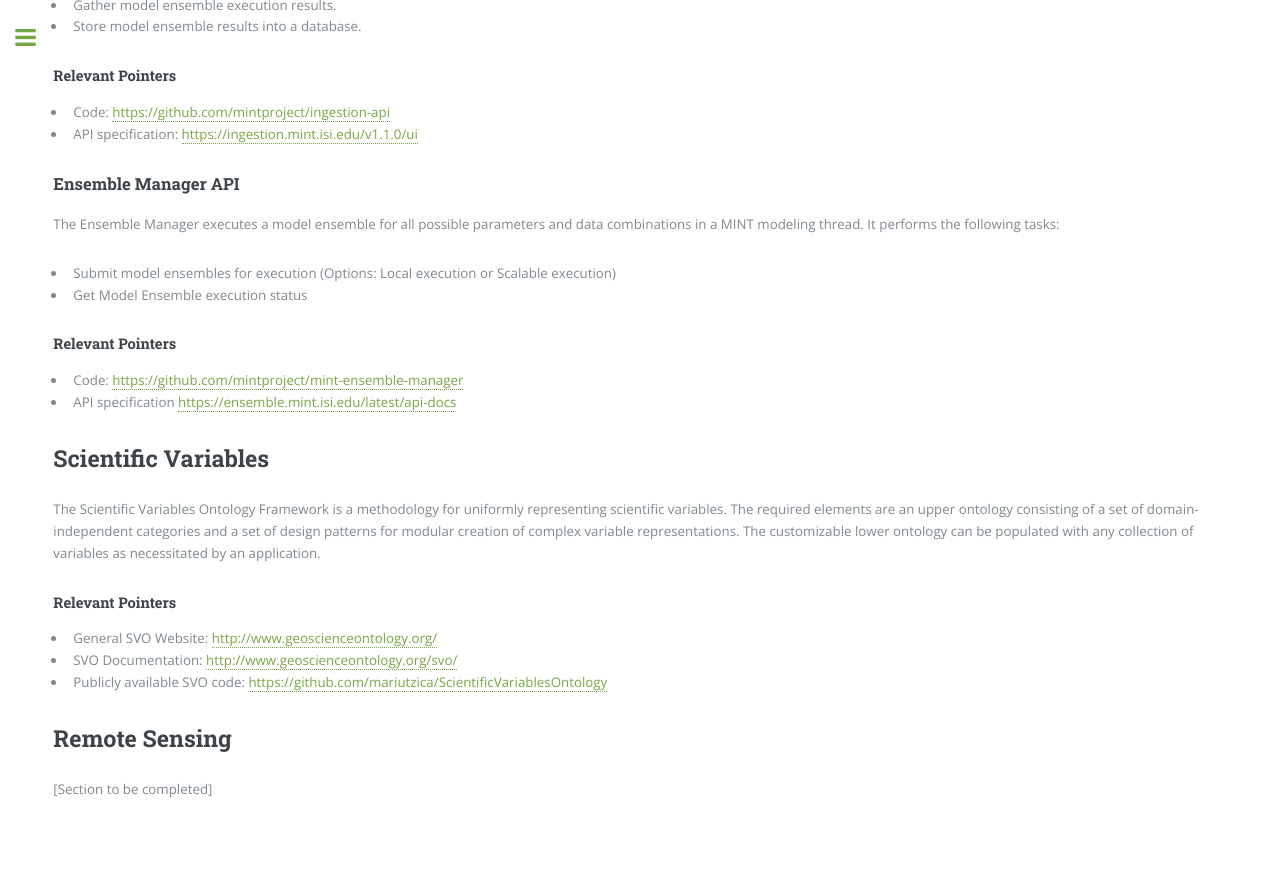
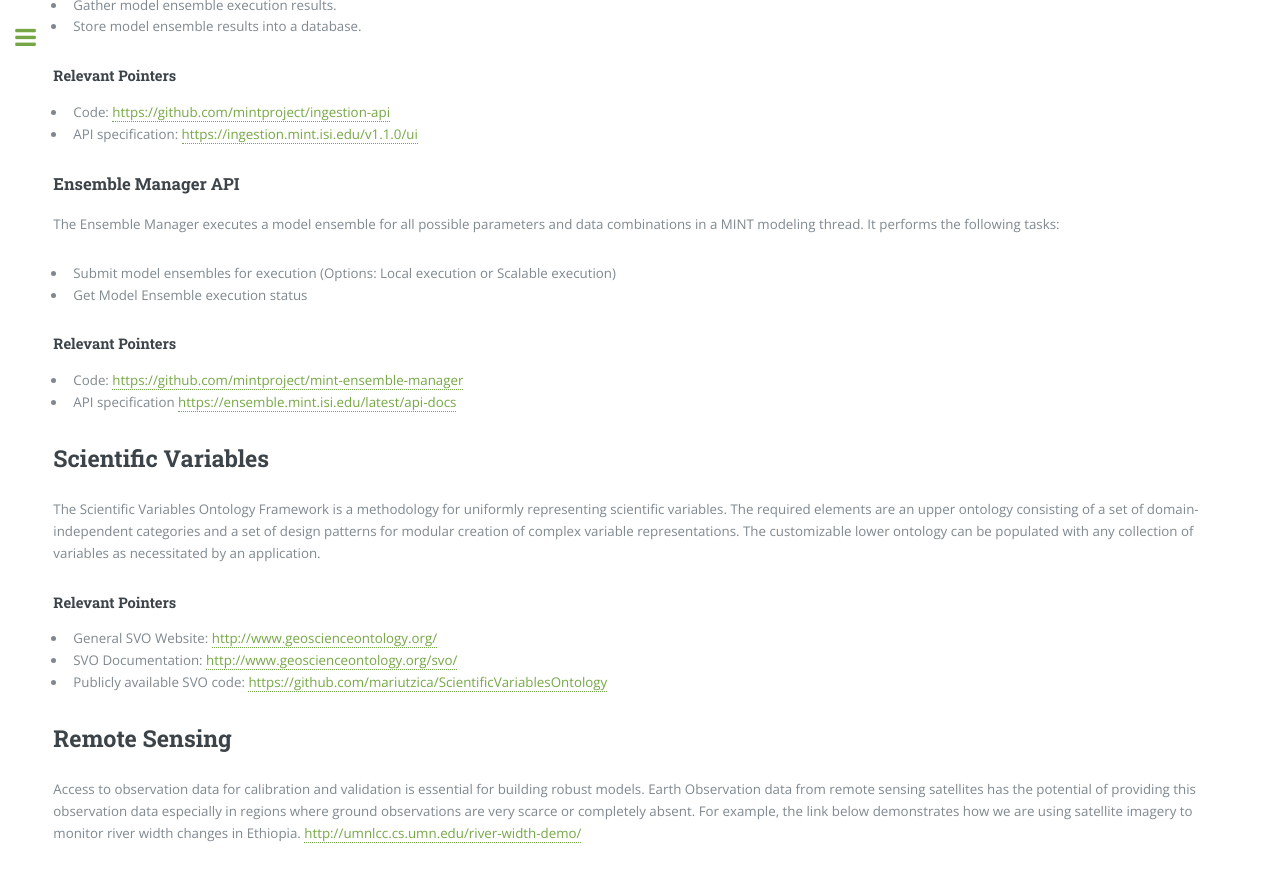
Before and after one commit to KnowledgeCaptureAndDiscovery/MINT, a Jekyll site: the page built from products.md, in a window 1280 px wide and 900 px high, scrolled down 3200 px. Shown: the top 882 px of the window. Built offline with Jekyll 4.4.1, drawn with Linux system fonts in a browser that asks for light colours; before the commit the page ends 4056 px from its top, so only the background shows below that.

Commit message:
Update products.md

```diff
--- a/products.md
+++ b/products.md
@@ -147,4 +147,5 @@
 
 
 ## Remote Sensing
-[Section to be completed]
+Access to observation data for calibration and validation is essential for building robust models. Earth Observation data from remote sensing satellites has the potential of providing this observation data especially in regions where ground observations are very scarce or completely absent. For example, the link below demonstrates how we are using satellite imagery to monitor river width changes in Ethiopia.
+[http://umnlcc.cs.umn.edu/river-width-demo/](http://umnlcc.cs.umn.edu/river-width-demo/)
```
